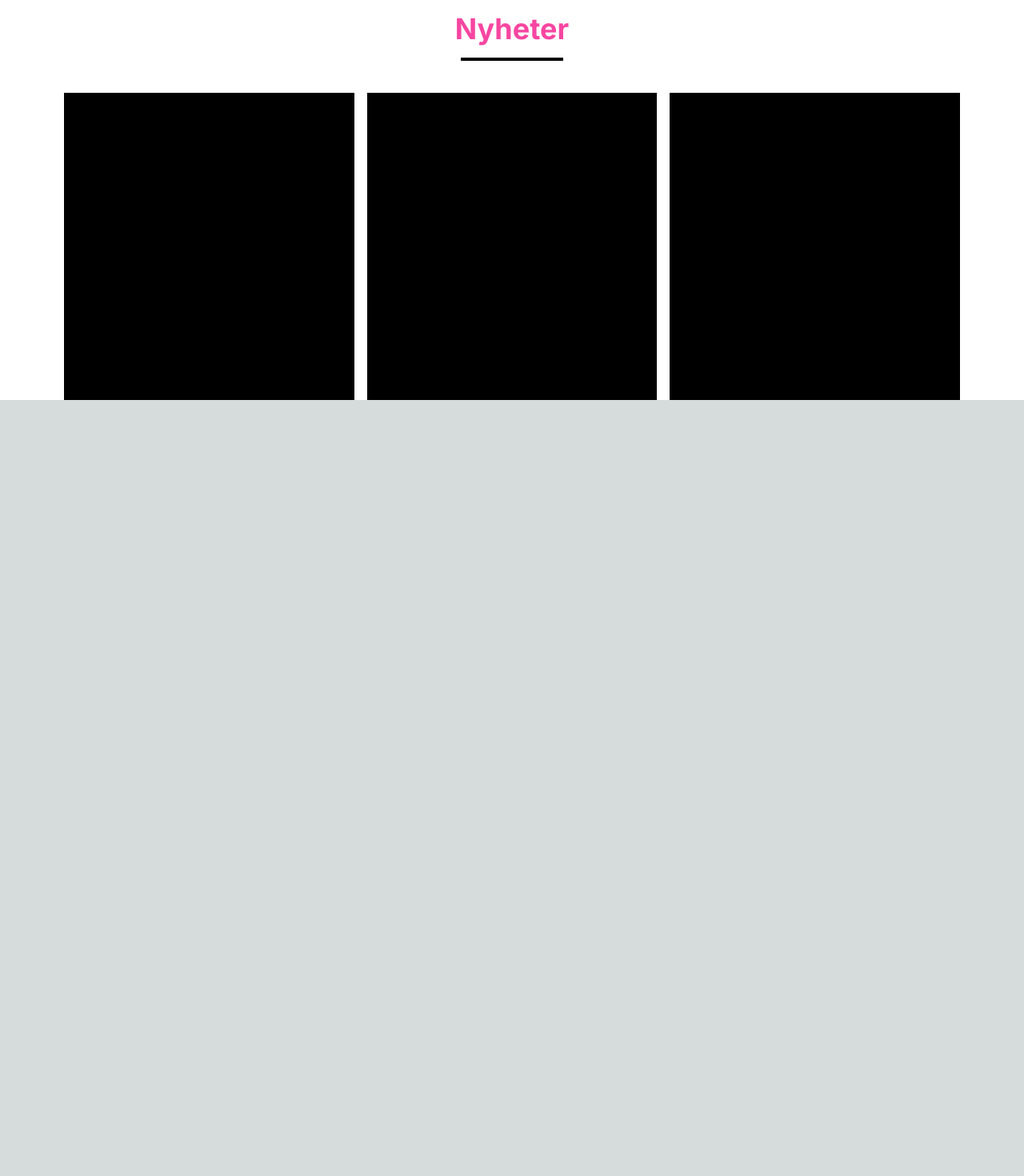
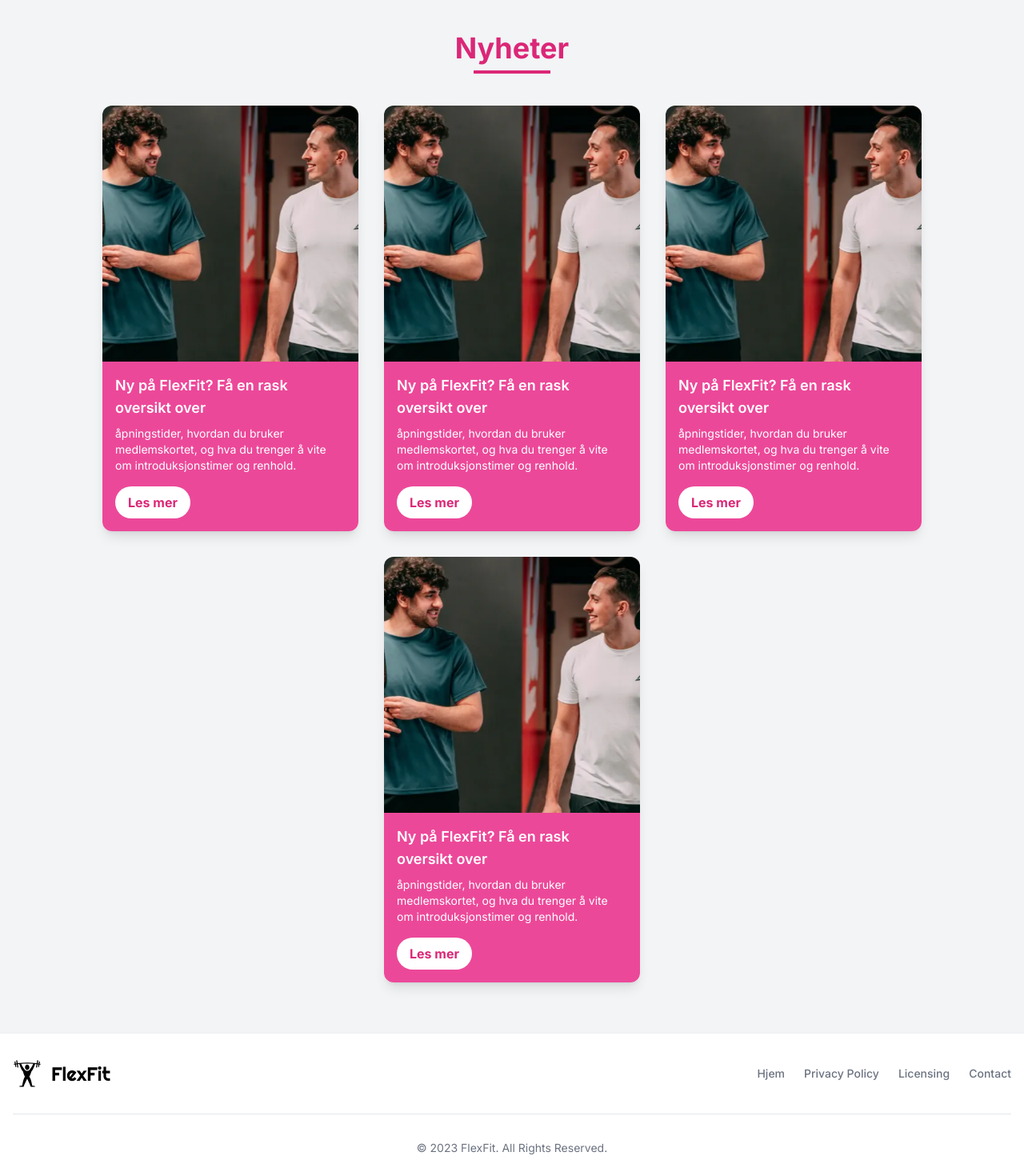
Before and after one commit to Sebastian-Nyberget/flexfit, a Next.js app: page / in a window 1280 px wide. Shown: the part 1000-2470 px from the top of the page at 80% size. Before the commit the page ends 1500 px from the top, so only its background shows below. Built offline with nearby package versions, Linux system fonts and the light colour scheme; no server answers.

Commit message:
feat: Added news and footer, added theme toggle

```diff
--- a/app/layout.tsx
+++ b/app/layout.tsx
@@ -8,6 +8,7 @@ import './globals.css'
 import Navigation from '@/components/Header'
 import Hero from '@/components/Hero'
 import News from '@/components/News'
+import Footer from '@/components/Footer'
 
 const inter = Inter({ subsets: ['latin'] })
 
@@ -28,6 +29,7 @@ export default function RootLayout({
           <ClerkLoaded>
             <Navigation />
             {children}
+            <Footer />
           </ClerkLoaded>
         </body>
       </html>
--- /dev/null
+++ b/components/Footer.tsx
@@ -0,0 +1,45 @@
+import { Righteous } from "next/font/google";
+import Link from "next/link";
+import { GiWeightLiftingUp } from "react-icons/gi";
+
+const righteous = Righteous({
+    subsets: ['latin'],
+    weight: "400",
+});
+
+const Footer = () => {
+    return (
+        <footer className="bg-white shadow dark:bg-slate-900">
+            <div className="w-full max-w-screen-xl mx-auto p-4 md:py-8">
+                <div className="sm:flex sm:items-center sm:justify-between">
+                    <Link href="/" className="flex items-center mb-4 sm:mb-0 space-x-3 rtl:space-x-reverse">
+                        <GiWeightLiftingUp className="text-black text-4xl" />
+                        <span className={`${righteous.className} self-center text-2xl font-semibold whitespace-nowrap text-black dark:text-white`}>
+                            FlexFit
+                        </span>
+                    </Link>
+                    <ul className="flex flex-wrap items-center mb-6 text-sm font-medium text-gray-500 sm:mb-0 dark:text-gray-400">
+                        <li>
+                            <Link href="#" className="hover:underline me-4 md:me-6">Hjem</Link>
+                        </li>
+                        <li>
+                            <Link href="#" className="hover:underline me-4 md:me-6">Privacy Policy</Link>
+                        </li>
+                        <li>
+                            <Link href="#" className="hover:underline me-4 md:me-6">Licensing</Link>
+                        </li>
+                        <li>
+                            <Link href="#" className="hover:underline">Contact</Link>
+                        </li>
+                    </ul>
+                </div>
+                <hr className="my-6 border-gray-200 sm:mx-auto dark:border-gray-700 lg:my-8" />
+                <span className="block text-sm text-gray-500 sm:text-center dark:text-gray-400">
+                    © 2023 <Link href="/" className="hover:underline">FlexFit</Link>. All Rights Reserved.
+                </span>
+            </div>
+        </footer>
+    );
+};
+
+export default Footer;
--- a/components/Header.tsx
+++ b/components/Header.tsx
@@ -2,9 +2,8 @@
 
 import { useEffect, useState } from 'react';
 import { Righteous } from "next/font/google";
-import { GoSun } from "react-icons/go";
 import { FaBars } from "react-icons/fa";
-import Image from 'next/image';
+import { GiWeightLiftingUp } from "react-icons/gi";
 import Link from 'next/link';
 import {
     ClerkLoaded,
@@ -14,7 +13,8 @@ import {
     SignedOut,
     UserButton
 } from '@clerk/nextjs';
-import { usePathname } from 'next/navigation'; // Import usePathname
+import { usePathname } from 'next/navigation';
+import ThemeToggle from './ThemeToggle';
 
 const righteous = Righteous({
     subsets: ['latin'],
@@ -32,15 +32,15 @@ export default function Header() {
     }, [pathname]); // Dependency array contains pathname
 
     const getLinkClasses = (path: string) =>
-        `text-black ${activePage === path ? 'text-pink-500 font-bold' : ''}`;
+        `text-black dark:text-white ${activePage === path ? 'text-pink-500 dark:text-pink-500 font-bold' : ''}`;
 
     return (
-        <header className="w-full bg-white flex items-center">
+        <header className="w-full bg-white dark:bg-slate-900 flex items-center">
             <div className="py-4 px-20 w-full">
                 <ul className="flex w-full justify-between items-center">
                     <li className="flex">
-                        <Image src="/flexfit.svg" alt="" width={25} height={25} />
-                        <Link href="/" className={`${righteous.className} text-3xl font-bold text-black`}>FlexFit</Link>
+                        <GiWeightLiftingUp className="text-4xl text-black dark:text-white" />
+                        <Link href="/" className={`${righteous.className} text-3xl font-bold text-black dark:text-white`}>FlexFit</Link>
                     </li>
                     <li className="hidden md:flex-grow md:flex md:justify-center md:gap-3">
                         <Link href="/" className={getLinkClasses('/')}>Hjem</Link>
@@ -49,9 +49,7 @@ export default function Header() {
                         <Link href="/booking" className={getLinkClasses('/booking')}>Booking</Link>
                     </li>
                     <li className="flex gap-5">
-                        <div className="items-center justify-center flex w-10 border-2 border-gray-200 rounded-xl hover:bg-gray-200 hover:bg-opacity-40">
-                            <GoSun color="black" className="text-2xl" />
-                        </div>
+                        <ThemeToggle />
                         <ClerkLoading>
                             loading...
                         </ClerkLoading>
@@ -60,7 +58,7 @@ export default function Header() {
                         <SignedOut>
                             <SignInButton mode="modal" signUpFallbackRedirectUrl="/">
                                 <div className="border-secondary border-2 px-4 py-2 rounded-2xl hover:bg-secondary hover:bg-opacity-40">
-                                    <h1 className="text-black cursor-pointer">Login</h1>
+                                    <h1 className="text-black cursor-pointer dark:text-white">Login</h1>
                                 </div>
                             </SignInButton>
                         </SignedOut>
--- a/components/News.tsx
+++ b/components/News.tsx
@@ -1,19 +1,110 @@
+import Image from 'next/image';
+
 const News = () => {
     return (
-        <div className="bg-white w-full h-full">
-            <div className="w-full items-center justify-center flex flex-col py-10">
-                <h1 className="text-secondary text-4xl font-bold">Nyheter</h1>
-                <div className="pt-4">
-                    <div className="bg-black w-32 h-1"/>
+        <div className="bg-gray-100 w-full h-full py-16">
+            <div className="w-full flex flex-col items-center justify-center">
+                <h1 className="text-pink-600 text-4xl font-bold">Nyheter</h1>
+                <div className="pt-2">
+                    <div className="bg-pink-600 w-24 h-1" />
                 </div>
             </div>
-            <div className="flex justify-center gap-4 px-20">
-                <div className="bg-black w-1/3 h-96"></div>
-                <div className="bg-black w-1/3 h-96"></div>
-                <div className="bg-black w-1/3 h-96"></div>
+            <div className="flex flex-wrap justify-center gap-8 px-20 pt-10">
+
+                <div className="max-w-xs bg-white rounded-xl shadow-lg overflow-hidden">
+                    <div className="relative w-full h-80">
+                        <Image
+                            src="/news.png"
+                            layout="fill"
+                            objectFit="cover"
+                            alt="News 1"
+                        />
+                    </div>
+                    <div className="p-4 bg-pink-500 text-white">
+                        <h2 className="text-lg font-semibold mb-2">
+                            Ny på FlexFit? Få en rask oversikt over
+                        </h2>
+                        <p className="text-sm">
+                            åpningstider, hvordan du bruker medlemskortet, og hva du
+                            trenger å vite om introduksjonstimer og renhold.
+                        </p>
+                        <button className="mt-4 bg-white text-pink-600 font-bold py-2 px-4 rounded-full hover:bg-gray-100">
+                            Les mer
+                        </button>
+                    </div>
+                </div>
+
+                <div className="max-w-xs bg-white rounded-xl shadow-lg overflow-hidden">
+                    <div className="relative w-full h-80">
+                        <Image
+                            src="/news.png"
+                            layout="fill"
+                            objectFit="cover"
+                            alt="News 2"
+                        />
+                    </div>
+                    <div className="p-4 bg-pink-500 text-white">
+                        <h2 className="text-lg font-semibold mb-2">
+                            Ny på FlexFit? Få en rask oversikt over
+                        </h2>
+                        <p className="text-sm">
+                            åpningstider, hvordan du bruker medlemskortet, og hva du
+                            trenger å vite om introduksjonstimer og renhold.
+                        </p>
+                        <button className="mt-4 bg-white text-pink-600 font-bold py-2 px-4 rounded-full hover:bg-gray-100">
+                            Les mer
+                        </button>
+                    </div>
+                </div>
+
+                <div className="max-w-xs bg-white rounded-xl shadow-lg overflow-hidden">
+                    <div className="relative w-full h-80">
+                        <Image
+                            src="/news.png"
+                            layout="fill"
+                            objectFit="cover"
+                            alt="News 3"
+                        />
+                    </div>
+                    <div className="p-4 bg-pink-500 text-white">
+                        <h2 className="text-lg font-semibold mb-2">
+                            Ny på FlexFit? Få en rask oversikt over
+                        </h2>
+                        <p className="text-sm">
+                            åpningstider, hvordan du bruker medlemskortet, og hva du
+                            trenger å vite om introduksjonstimer og renhold.
+                        </p>
+                        <button className="mt-4 bg-white text-pink-600 font-bold py-2 px-4 rounded-full hover:bg-gray-100">
+                            Les mer
+                        </button>
+                    </div>
+                </div>
+
+                <div className="max-w-xs bg-white rounded-xl shadow-lg overflow-hidden">
+                    <div className="relative w-full h-80">
+                        <Image
+                            src="/news.png"
+                            layout="fill"
+                            objectFit="cover"
+                            alt="News 4"
+                        />
+                    </div>
+                    <div className="p-4 bg-pink-500 text-white">
+                        <h2 className="text-lg font-semibold mb-2">
+                            Ny på FlexFit? Få en rask oversikt over
+                        </h2>
+                        <p className="text-sm">
+                            åpningstider, hvordan du bruker medlemskortet, og hva du
+                            trenger å vite om introduksjonstimer og renhold.
+                        </p>
+                        <button className="mt-4 bg-white text-pink-600 font-bold py-2 px-4 rounded-full hover:bg-gray-100">
+                            Les mer
+                        </button>
+                    </div>
+                </div>
             </div>
         </div>
-     );
-}
+    );
+};
 
 export default News;
--- /dev/null
+++ b/components/ThemeToggle.tsx
@@ -0,0 +1,39 @@
+import { useEffect, useState } from 'react';
+import { GoSun } from "react-icons/go";
+import { FaRegMoon } from "react-icons/fa";
+
+const ThemeToggle = () => {
+  const [theme, setTheme] = useState<'light' | 'dark'>('light');
+
+  const toggleTheme = () => {
+    setTheme((prevTheme) => (prevTheme === 'light' ? 'dark' : 'light'));
+  };
+
+  useEffect(() => {
+    if (theme === 'dark') {
+      document.documentElement.classList.add('dark');
+      localStorage.setItem('theme', 'dark');
+    } else {
+      document.documentElement.classList.remove('dark');
+      localStorage.setItem('theme', 'light');
+    }
+  }, [theme]);
+
+  useEffect(() => {
+    const storedTheme = localStorage.getItem('theme') as 'light' | 'dark';
+    if (storedTheme) {
+      setTheme(storedTheme);
+    }
+  }, []);
+
+  return (
+    <button
+      onClick={toggleTheme}
+      className="p-2 rounded-md text-black bg-white border border-gray-200 hover:bg-gray-100 dark:bg-slate-900 dark:text-white dark:border-white"
+    >
+      {theme === 'light' ? <GoSun /> : <FaRegMoon />}
+    </button>
+  );
+};
+
+export default ThemeToggle;
```
Also changed, not shown: tailwind.config.ts (+7 -5 lines), public/news.png (added).
